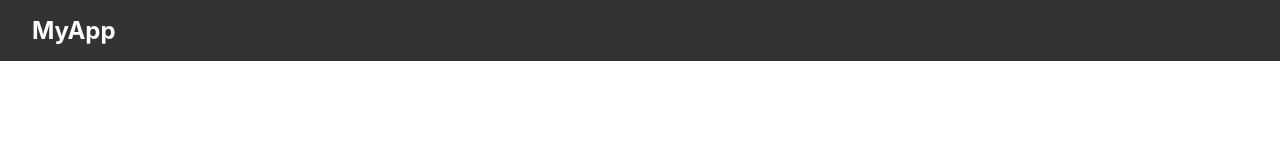
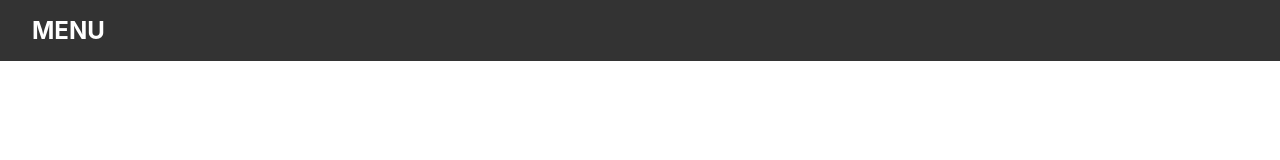
Before and after one commit to navin1812ku/movie-list-fronend, a React (Create React App) app: page /logined in a window 1280 px wide. Shown: the top 160 px of the page. Built offline with nearby package versions, Linux system fonts and the light colour scheme.

Commit message:
Updated CSS v2

```diff
--- a/src/components/js/NavBar.js
+++ b/src/components/js/NavBar.js
@@ -5,7 +5,7 @@ function NavBar() {
     return (
         <div>
             <nav className="navbar">
-                <div className="navbar-logo">MyApp
+                <div className="navbar-logo">MENU
                     <div className="dropdown-content">
                         <Link className="navbar-link" to="/logined/landingPage/one piece">Search Movie</Link>
                         <Link className="navbar-link" to="/logined/searchMovieList">Search Movie List</Link>
```
